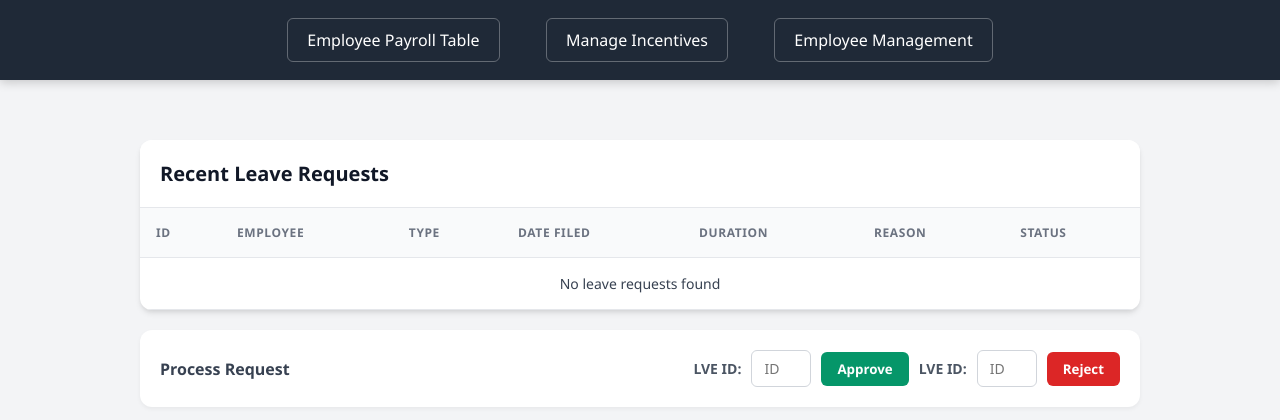
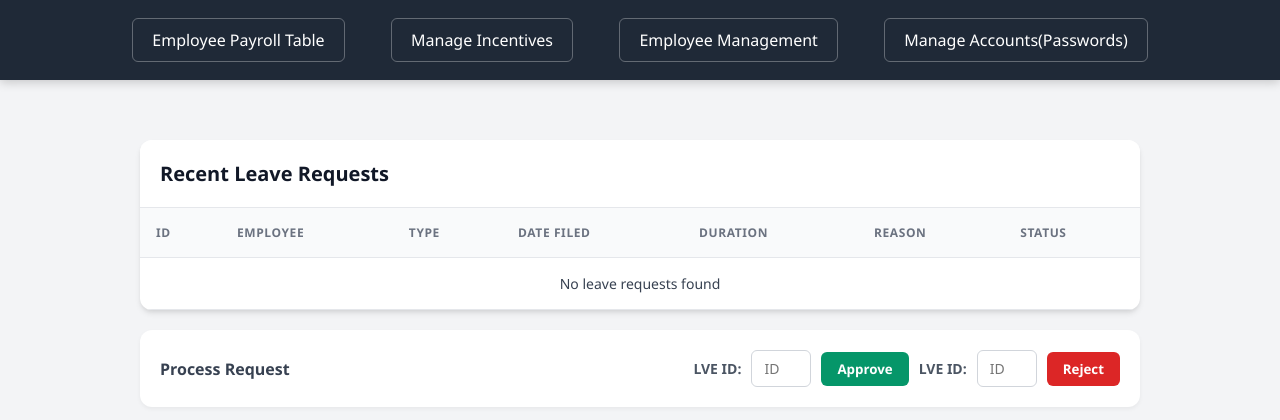
Before and after one commit to W4sp24/Payroll, a PHP site: page /admin.php in a window 1280 px wide. Shown: the top 420 px of the page. Run offline with PHP 8.4, Linux system fonts and the light colour scheme; data that the repository does not hold is empty.

Commit message:
feat: add link to manage accounts in admin navigation menu

```diff
--- a/admin.php
+++ b/admin.php
@@ -67,6 +67,7 @@ if($_SERVER['REQUEST_METHOD'] === 'POST') {
                 <li class="nav-button"><a href="/Payroll/payroll.php">Employee Payroll Table</a></li>
                 <li class="nav-button"><a href="/Payroll/incentives.php">Manage Incentives    </a></li>
                 <li class="nav-button"><a href="/Payroll/employee.php">Employee Management</a></li>
+                <li class="nav-button"><a href="/Payroll/manage_accounts.php">Manage Accounts(Passwords)</a></li>
             </ul>
         </nav>
 
```
